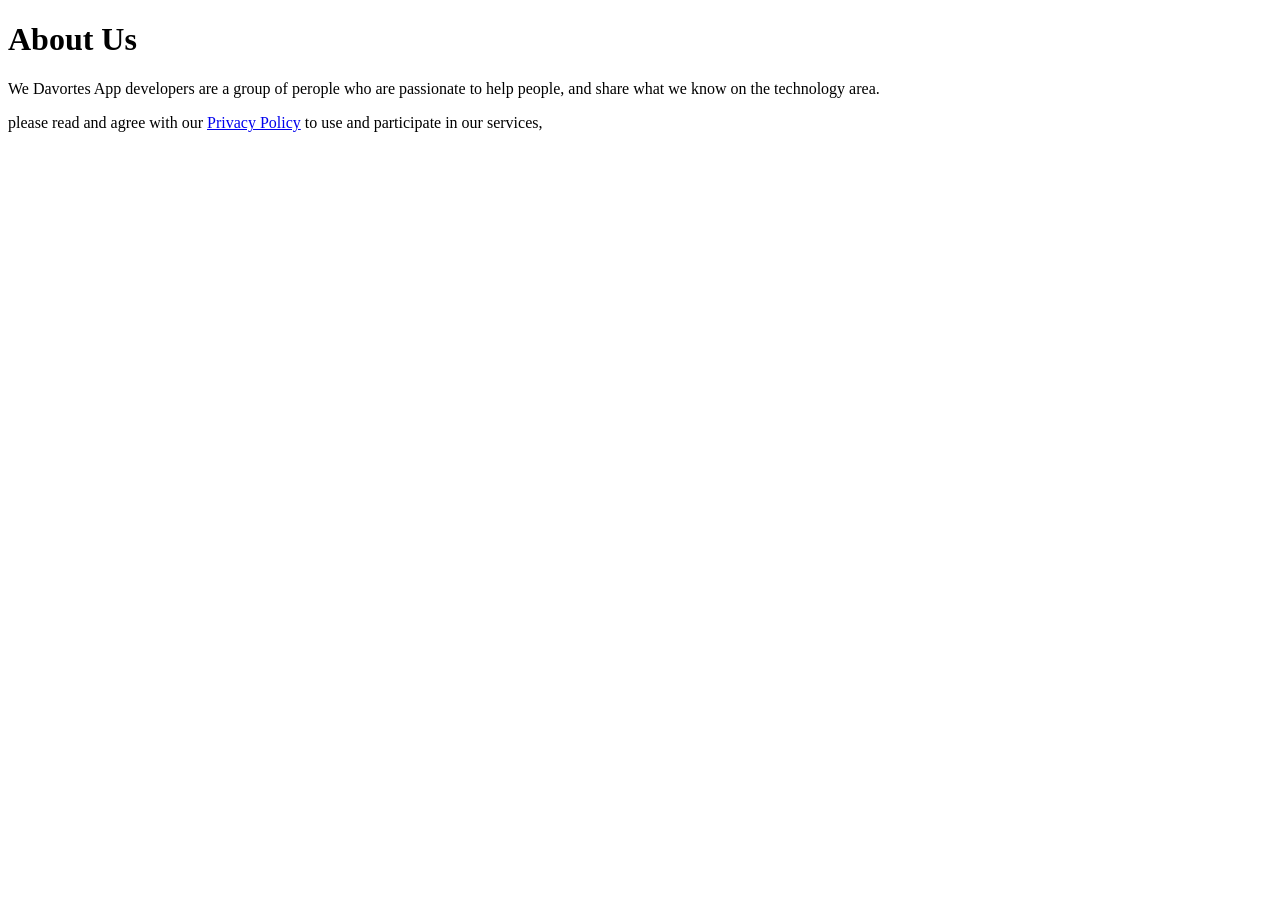
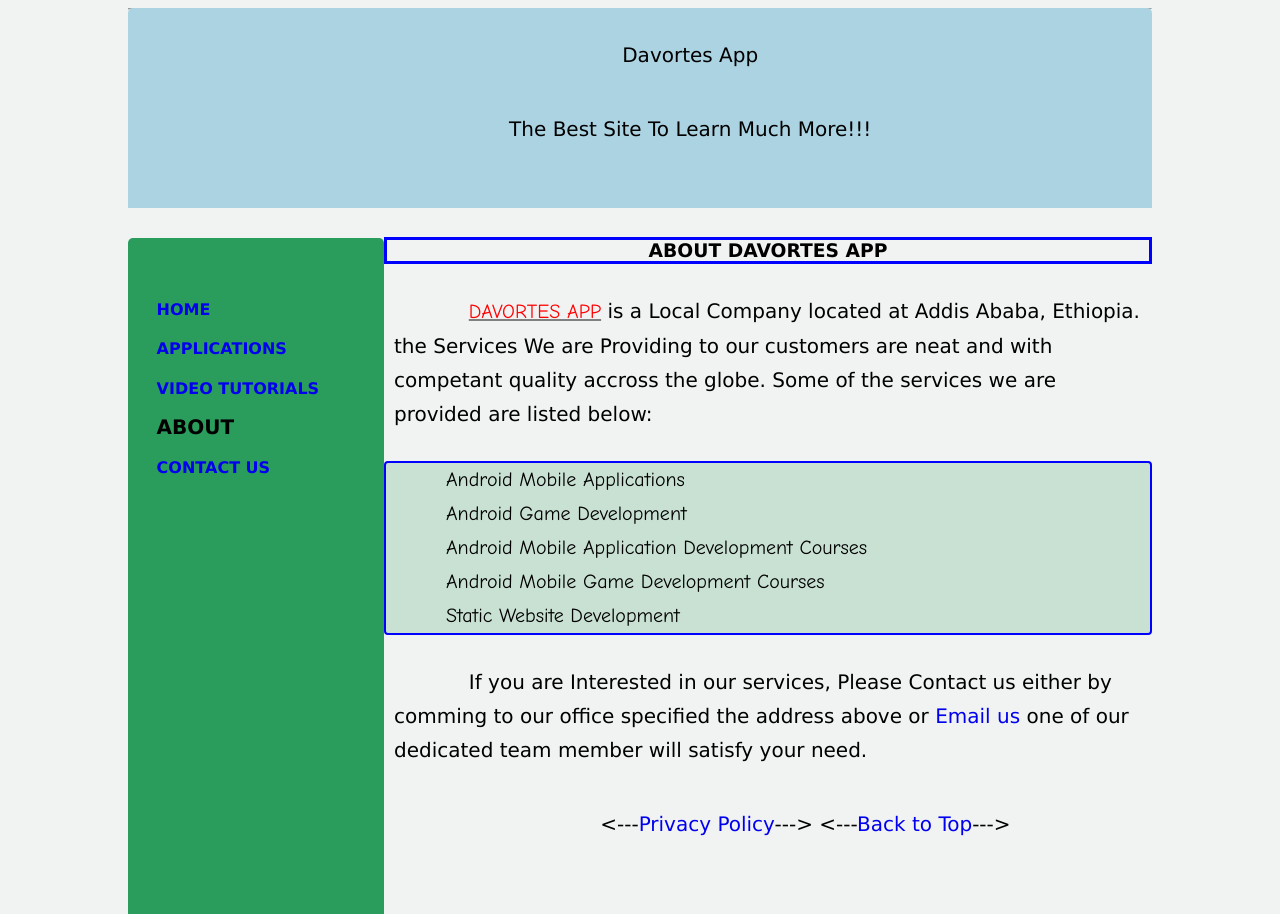
Before and after one commit to davortes/davortes.github.io, a plain HTML site: page htmls/about.html in a window 1280 px wide. Shown: the top 914 px of the page. Before the commit the page ends 800 px from the top, so only its background shows below. Drawn offline with Linux system fonts and the light colour scheme.

Commit message:
newer001

```diff
--- /dev/null
+++ b/css/style_sheet01.css
@@ -0,0 +1,92 @@
+div{
+	position: absolute;
+}
+#left{
+	height: 100%;
+	margin-top: 220px;
+	background-color: #2a9d5d;
+	width: 20%;
+	border-radius: 5px;
+}
+#top{
+	border-top-left-radius: 5px;
+	border-top-right-radius: 5px;
+	background-color: #acd3e2;
+	height: 200px;
+	width: 80%;
+	text-align: center;
+}
+#right{
+	margin-left: 20%;
+	margin-top: 200px;
+	width: 60%;
+}
+
+body{
+	margin-left: 10%;
+	margin-right: 10%;
+	font-family: Verdana, sans-serif;
+	background-color: #f1f2f2;
+}
+
+p{
+	line-height: 170%;
+	padding: 10px;
+	text-indent: 10%;
+	font-size: 20px;
+}
+
+h3{
+	text-align: center;
+	border: 3px solid blue;
+}
+
+table{
+	text-align: left;
+}
+
+ul{
+	text-indent: 20px;
+	list-style-type: none;
+	border: 2px solid blue;
+	line-height: 170%;
+	font-family: "Comic Sans MS", Verdana, sans-serif;
+	font-size: 20px;
+	border-radius: 4px;
+	background-color: #c8e1d3;
+}
+
+#dp{
+	font-family: "Comic Sans MS", Verdana, Sans, sans-serif;
+	color: red;
+	text-decoration: underline;
+	text-decoration-color: gray;
+}
+
+#pp{
+	text-align: center;
+	position: bottom;
+}
+
+a:link{
+	text-decoration: none;
+}
+
+a:visited{
+	color: blue;
+}
+a:active{
+	color: green;
+}
+#a_app{
+	color: black;
+font-weight: bold;
+font-size: 20px;
+}
+
+#menu_table{
+	padding-top: 20%;
+	width: 100%;
+	line-height: 220%;
+	padding-left: 10%;
+}
--- a/htmls/about.html
+++ b/htmls/about.html
@@ -1,12 +1,56 @@
-<!DOCTYPE html>
+<!Doctype html>
 <html>
+
 	<head>
 		<meta charset="utf-8">
-		<title>About Us</title>
+		<title>Davortes App</title>
+		<link rel="stylesheet" type="text/css" href="../css/style_sheet01.css">
 	</head>
+
 	<body>
-		<h1>About Us</h1>
-		<p>We Davortes App developers are a group of perople who are passionate to help people, and share what we know on the technology area.</p> please read and agree with our <a href="privacy_policy.html">Privacy Policy</a> to use and participate in our services,
+		<div id="top">
+			<p>Davortes App</p>
+			<p font-size="100px">The Best Site To Learn Much More!!!</p>
+		</div>
+		<hr>
+		<div id="left">
+			<table id="menu_table">
+				<tr>
+					<th><a href="../index.html">HOME</a></th>
+				</tr>
+				<tr>
+					<th><a href="app_catalog.html">APPLICATIONS</a></th>
+				</tr>
+				<tr>
+					<th><a href="video_catalog.html">VIDEO TUTORIALS</a></th>
+				</tr>
+				<tr>
+					<th><a href="#top" id="a_app">ABOUT</a></th>
+				</tr>
+				<tr>
+					<th><a href="mailto:davortes@gmail.com">CONTACT US</a></th>
+				</tr>
+			</table>
+		</div>
+		<div id="right">
+			<h3>ABOUT DAVORTES APP</h3>
+			<p><span id="dp">DAVORTES APP</span> is a Local Company located at Addis Ababa, Ethiopia. the Services We are Providing to our customers are neat and with 	competant quality accross the globe. Some of the services we are provided are listed below:
+			</p>
+			<ul>
+				<li>Android Mobile Applications</li>
+				<li>Android Game Development</li>
+				<li>Android Mobile Application Development Courses</li>
+				<li>Android Mobile Game Development Courses</li>
+				<li>Static Website Development</li>
+			</ul>
 
+			<p>
+				If you are Interested in our services, Please Contact us either by comming to our office specified the address above or <a href="mailto:davortes@gmail.com">Email us</a> one of our dedicated team member will satisfy your need.
+			</p>
+
+			<p id="pp"><---<a href="privacy_policy.html" target="_blank">Privacy Policy</a>---> <---<a href="#top">Back to Top</a>---></p>
+			<p
+		</div>
 	</body>
+
 </html>
```
Also changed, not shown: htmls/app_catalog.html (+45 -16 lines), htmls/contact_us.html (deleted, +0 -12 lines), htmls/video_catalog.html (added, +46 -0 lines), index.html (+34 -9 lines).
